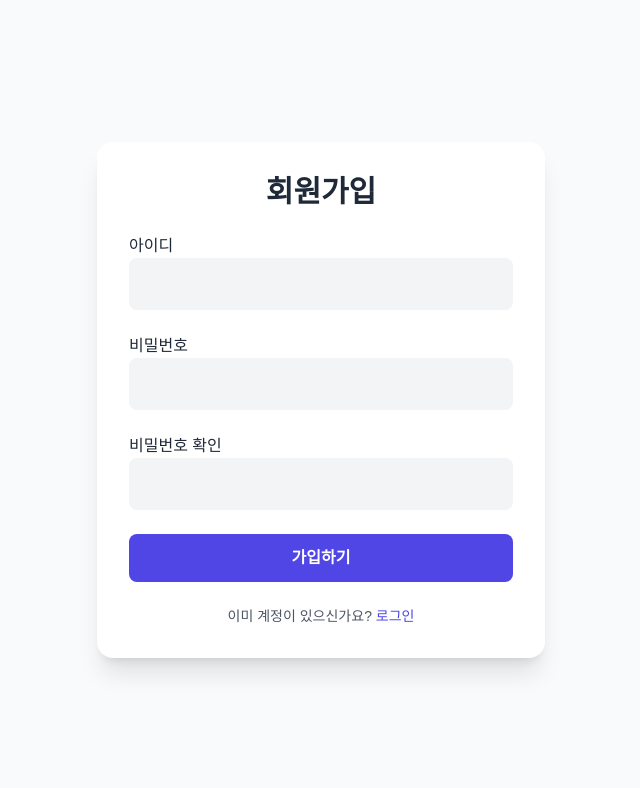
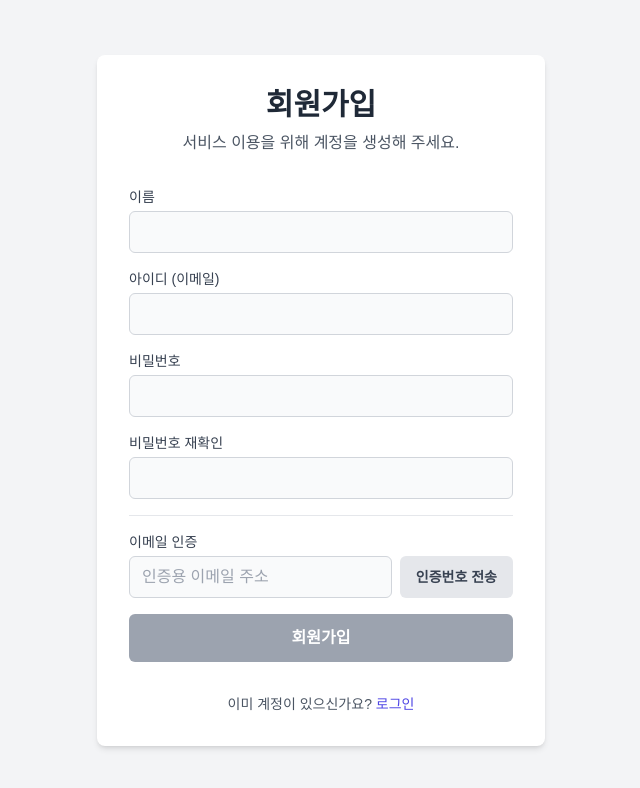
Before and after one commit to whtjdgns/household_account_book-AI, a React (Create React App) app in the folder book/: page / in a window 1280 px wide. Both pictures are taken after a click on the button "회원가입". Shown: the top 788 px of the page, without its empty margins (319-959 px from the left). Built offline with nearby package versions, Linux system fonts and the light colour scheme.

Commit message:
modified:   book/DB/server.js 	modified:   book/package-lock.json 	modified:   book/package.json 	modified:   book/src/Login/LoginPage.js 	modified:   book/src/Login/RegisterPage.js

```diff
--- a/book/package.json
+++ b/book/package.json
@@ -15,6 +15,7 @@
     "express": "^5.1.0",
     "jsonwebtoken": "^9.0.2",
     "mysql2": "^3.15.0",
+    "nodemailer": "^7.0.6",
     "react": "^19.1.1",
     "react-dom": "^19.1.1",
     "react-scripts": "5.0.1",
--- a/book/src/Login/LoginPage.js
+++ b/book/src/Login/LoginPage.js
@@ -2,63 +2,68 @@
 import React, { useState } from 'react';
 import axios from 'axios';
 
-// props로 로그인 성공 함수와 회원가입 페이지 전환 함수를 받음
 function LoginPage({ onLoginSuccess, onSwitchToRegister }) {
-    const [username, setUsername] = useState('');
+    const [email, setEmail] = useState('');
     const [password, setPassword] = useState('');
     const [error, setError] = useState('');
 
     const handleLogin = async (e) => {
         e.preventDefault();
         setError('');
-
         try {
-            // 백엔드의 로그인 API 호출 (이 API는 다음 단계에서 만들어야 합니다!)
+            // 백엔드의 로그인 API 호출
             const response = await axios.post('http://localhost:5000/api/users/login', {
-                username,
+                username: email, // 아이디를 이메일로 사용
                 password
             });
-
-            // 로그인 성공 시, 서버로부터 받은 토큰을 저장
             localStorage.setItem('authToken', response.data.token);
-            onLoginSuccess(); // App.js에 로그인 성공을 알림
-
+            onLoginSuccess();
         } catch (err) {
-            if (err.response && err.response.data) {
-                setError(err.response.data.message);
-            } else {
-                setError('로그인 중 오류가 발생했습니다.');
-            }
+            setError(err.response?.data?.message || '로그인 중 오류가 발생했습니다.');
         }
     };
 
     return (
-        <main className="min-h-screen flex items-center justify-center bg-gray-50 p-4">
-            <div className="w-full max-w-md bg-white rounded-2xl shadow-xl p-8 space-y-6">
-                <div className="text-center">
+        <div className="min-h-screen flex items-center justify-center bg-gray-100">
+            <div className="w-full max-w-md bg-white rounded-lg shadow-md p-8">
+                <div className="text-center mb-8">
                     <h1 className="text-3xl font-bold text-gray-800">로그인</h1>
+                    <p className="mt-2 text-gray-600">스마트 가계부 서비스를 이용해 보세요.</p>
                 </div>
                 <form onSubmit={handleLogin} className="space-y-6">
                     <div>
-                        <label /* ... */ >아이디</label>
-                        <input type="text" value={username} onChange={(e) => setUsername(e.target.value)} required className="block w-full text-lg rounded-lg border-transparent bg-gray-100 p-3" />
+                        <label className="block text-sm font-medium text-gray-700">이메일 주소</label>
+                        <input type="email" value={email} onChange={(e) => setEmail(e.target.value)} required className="mt-1 block w-full px-3 py-2 bg-gray-50 border border-gray-300 rounded-md shadow-sm focus:outline-none focus:ring-indigo-500 focus:border-indigo-500" />
                     </div>
                     <div>
-                        <label /* ... */ >비밀번호</label>
-                        <input type="password" value={password} onChange={(e) => setPassword(e.target.value)} required className="block w-full text-lg rounded-lg border-transparent bg-gray-100 p-3" />
+                        <label className="block text-sm font-medium text-gray-700">비밀번호</label>
+                        <input type="password" value={password} onChange={(e) => setPassword(e.target.value)} required className="mt-1 block w-full px-3 py-2 bg-gray-50 border border-gray-300 rounded-md shadow-sm focus:outline-none focus:ring-indigo-500 focus:border-indigo-500" />
                     </div>
-
-                    {error && <p className="text-red-500 text-center">{error}</p>}
-
-                    <button type="submit" className="w-full py-3 px-4 bg-indigo-600 text-white font-bold rounded-lg hover:bg-indigo-700">
+                    {error && <p className="text-red-500 text-sm text-center">{error}</p>}
+                    <button type="submit" className="w-full py-3 px-4 bg-indigo-600 text-white font-bold rounded-md hover:bg-indigo-700">
                         로그인
                     </button>
                 </form>
-                <p className="text-center text-sm text-gray-600">
+                <div className="my-6 flex items-center justify-center">
+                    <div className="border-t border-gray-300 flex-grow"></div>
+                    <span className="px-4 text-gray-500 text-sm">또는</span>
+                    <div className="border-t border-gray-300 flex-grow"></div>
+                </div>
+                <div className="space-y-4">
+                    <button className="w-full py-3 px-4 flex justify-center items-center bg-[#EA4335] text-white font-bold rounded-md hover:bg-[#d93025]">
+                        <svg className="w-5 h-5 mr-2" /* ... Google Icon SVG */ > ... </svg>
+                        구글로 로그인
+                    </button>
+                    <button className="w-full py-3 px-4 flex justify-center items-center bg-[#03C75A] text-white font-bold rounded-md hover:bg-[#02b350]">
+                         <svg className="w-5 h-5 mr-2" /* ... Naver Icon SVG */ > ... </svg>
+                        네이버로 로그인
+                    </button>
+                </div>
+                <p className="mt-8 text-center text-sm text-gray-600">
                     계정이 없으신가요? <button onClick={onSwitchToRegister} className="font-medium text-indigo-600 hover:text-indigo-500">회원가입</button>
                 </p>
             </div>
-        </main>
+        </div>
     );
 }
 
--- a/book/src/Login/RegisterPage.js
+++ b/book/src/Login/RegisterPage.js
@@ -2,74 +2,142 @@
 import React, { useState } from 'react';
 import axios from 'axios';
 
-// props로 login 페이지로 전환하는 함수를 받음
 function RegisterPage({ onSwitchToLogin }) {
-    const [username, setUsername] = useState('');
+    const [name, setName] = useState('');
+    const [email, setEmail] = useState('');
     const [password, setPassword] = useState('');
     const [confirmPassword, setConfirmPassword] = useState('');
+    const [verificationEmail, setVerificationEmail] = useState('');
+    const [verificationCode, setVerificationCode] = useState('');
     const [error, setError] = useState('');
 
+    // UI 상태 관리를 위한 state
+    const [isCodeSent, setIsCodeSent] = useState(false);
+    const [isVerified, setIsVerified] = useState(false);
+    const [isLoading, setIsLoading] = useState(false);
+
+    // 인증번호 발송 API 호출 함수
+    const handleSendCode = async () => {
+        if (!verificationEmail) {
+            return setError('인증받을 이메일을 입력해주세요.');
+        }
+        setIsLoading(true);
+        setError('');
+        try {
+            const response = await axios.post('http://localhost:5000/api/email/send-verification', {
+                email: verificationEmail,
+            });
+            alert(response.data.message);
+            setIsCodeSent(true);
+        } catch (err) {
+            setError(err.response?.data?.message || '인증번호 전송에 실패했습니다.');
+        } finally {
+            setIsLoading(false);
+        }
+    };
+
+    // 인증번호 확인 API 호출 함수
+    const handleVerifyCode = async () => {
+        setIsLoading(true);
+        setError('');
+        try {
+            const response = await axios.post('http://localhost:5000/api/email/verify-code', {
+                email: verificationEmail,
+                code: verificationCode,
+            });
+            alert(response.data.message);
+            setIsVerified(true); // 인증 성공
+        } catch (err) {
+            setError(err.response?.data?.message || '인증에 실패했습니다.');
+        } finally {
+            setIsLoading(false);
+        }
+    };
+
+    // 최종 회원가입 함수
     const handleRegister = async (e) => {
-        e.preventDefault(); // 폼 제출 시 페이지 새로고침 방지
-        setError(''); // 이전 에러 메시지 초기화
-
-        // 클라이언트 단에서 비밀번호 확인
+        e.preventDefault();
+        setError('');
         if (password !== confirmPassword) {
-            setError('비밀번호가 일치하지 않습니다.');
-            return;
+            return setError('비밀번호가 일치하지 않습니다.');
         }
-
+        if (!isVerified) {
+            return setError('이메일 인증을 완료해주세요.');
+        }
         try {
-            // 백엔드의 회원가입 API 호출
             const response = await axios.post('http://localhost:5000/api/users/register', {
-                username: username,
-                password: password
+                name: name,
+                username: email,
+                password: password,
             });
-
-            alert(response.data.message); // "회원가입이 성공적으로 완료되었습니다."
-            onSwitchToLogin(); // 성공 시 로그인 페이지로 전환
-
+            alert(response.data.message);
+            onSwitchToLogin();
         } catch (err) {
-            // 서버에서 보낸 에러 메시지 표시
-            if (err.response && err.response.data) {
-                setError(err.response.data.message);
-            } else {
-                setError('회원가입 중 오류가 발생했습니다.');
-            }
+            setError(err.response?.data?.message || '회원가입 중 오류가 발생했습니다.');
         }
     };
 
     return (
-        <main className="min-h-screen flex items-center justify-center bg-gray-50 p-4">
-            <div className="w-full max-w-md bg-white rounded-2xl shadow-xl p-8 space-y-6">
-                <div className="text-center">
+        <div className="min-h-screen flex items-center justify-center bg-gray-100">
+            <div className="w-full max-w-md bg-white rounded-lg shadow-md p-8">
+                <div className="text-center mb-8">
                     <h1 className="text-3xl font-bold text-gray-800">회원가입</h1>
+                    <p className="mt-2 text-gray-600">서비스 이용을 위해 계정을 생성해 주세요.</p>
                 </div>
-                <form onSubmit={handleRegister} className="space-y-6">
+                <form onSubmit={handleRegister} className="space-y-4">
+                    {/* --- 기본 정보 입력 --- */}
                     <div>
-                        <label /* ... */ >아이디</label>
-                        <input type="text" value={username} onChange={(e) => setUsername(e.target.value)} required className="block w-full text-lg rounded-lg border-transparent bg-gray-100 p-3" />
+                        <label className="block text-sm font-medium text-gray-700">이름</label>
+                        <input type="text" value={name} onChange={(e) => setName(e.target.value)} required className="mt-1 block w-full px-3 py-2 bg-gray-50 border border-gray-300 rounded-md" />
                     </div>
                     <div>
-                        <label /* ... */ >비밀번호</label>
-                        <input type="password" value={password} onChange={(e) => setPassword(e.target.value)} required className="block w-full text-lg rounded-lg border-transparent bg-gray-100 p-3" />
+                        <label className="block text-sm font-medium text-gray-700">아이디 (이메일)</label>
+                        <input type="email" value={email} onChange={(e) => setEmail(e.target.value)} required className="mt-1 block w-full px-3 py-2 bg-gray-50 border border-gray-300 rounded-md" />
                     </div>
                     <div>
-                        <label /* ... */ >비밀번호 확인</label>
-                        <input type="password" value={confirmPassword} onChange={(e) => setConfirmPassword(e.target.value)} required className="block w-full text-lg rounded-lg border-transparent bg-gray-100 p-3" />
+                        <label className="block text-sm font-medium text-gray-700">비밀번호</label>
+                        <input type="password" value={password} onChange={(e) => setPassword(e.target.value)} required className="mt-1 block w-full px-3 py-2 bg-gray-50 border border-gray-300 rounded-md" />
+                    </div>
+                    <div>
+                        <label className="block text-sm font-medium text-gray-700">비밀번호 재확인</label>
+                        <input type="password" value={confirmPassword} onChange={(e) => setConfirmPassword(e.target.value)} required className="mt-1 block w-full px-3 py-2 bg-gray-50 border border-gray-300 rounded-md" />
                     </div>
 
-                    {error && <p className="text-red-500 text-center">{error}</p>}
+                    <div className="border-t pt-4 space-y-4">
+                        {/* --- 이메일 인증 --- */}
+                        <div>
+                            <label className="block text-sm font-medium text-gray-700">이메일 인증</label>
+                            <div className="mt-1 flex space-x-2">
+                                <input type="email" value={verificationEmail} onChange={(e) => setVerificationEmail(e.target.value)} placeholder="인증용 이메일 주소" disabled={isCodeSent} className="block w-full px-3 py-2 bg-gray-50 border border-gray-300 rounded-md disabled:bg-gray-200" />
+                                <button type="button" onClick={handleSendCode} disabled={isCodeSent || isLoading} className="px-4 py-2 bg-gray-200 text-gray-700 text-sm font-semibold rounded-md hover:bg-gray-300 whitespace-nowrap disabled:bg-gray-300 disabled:cursor-not-allowed">
+                                    {isLoading ? '전송중...' : '인증번호 전송'}
+                                </button>
+                            </div>
+                        </div>
 
-                    <button type="submit" className="w-full py-3 px-4 bg-indigo-600 text-white font-bold rounded-lg hover:bg-indigo-700">
-                        가입하기
+                        {/* --- 인증번호 입력 (조건부 렌더링) --- */}
+                        {isCodeSent && !isVerified && (
+                            <div className="flex space-x-2">
+                                <input type="text" value={verificationCode} onChange={(e) => setVerificationCode(e.target.value)} placeholder="인증번호 6자리" className="block w-full px-3 py-2 bg-gray-50 border border-gray-300 rounded-md" />
+                                <button type="button" onClick={handleVerifyCode} disabled={isLoading} className="px-4 py-2 bg-indigo-600 text-white text-sm font-semibold rounded-md hover:bg-indigo-700 whitespace-nowrap disabled:bg-indigo-400">
+                                    {isLoading ? '확인중...' : '인증 확인'}
+                                </button>
+                            </div>
+                        )}
+                        {isVerified && <p className="text-green-600 text-sm text-center">✅ 이메일 인증이 완료되었습니다.</p>}
+                    </div>
+
+                    {error && <p className="text-red-500 text-sm text-center pt-2">{error}</p>}
+
+                    <button type="submit" disabled={!isVerified || !name || !email || !password} className="w-full py-3 px-4 text-white font-bold rounded-md transition-colors bg-indigo-600 hover:bg-indigo-700 disabled:bg-gray-400 disabled:cursor-not-allowed">
+                        회원가입
                     </button>
                 </form>
-                <p className="text-center text-sm text-gray-600">
+                 <p className="mt-8 text-center text-sm text-gray-600">
                     이미 계정이 있으신가요? <button onClick={onSwitchToLogin} className="font-medium text-indigo-600 hover:text-indigo-500">로그인</button>
                 </p>
             </div>
-        </main>
+        </div>
     );
 }
 
```
Also changed, not shown: book/DB/server.js (+63 -10 lines), 1 other file (tests, documents, lock files or other folders).
